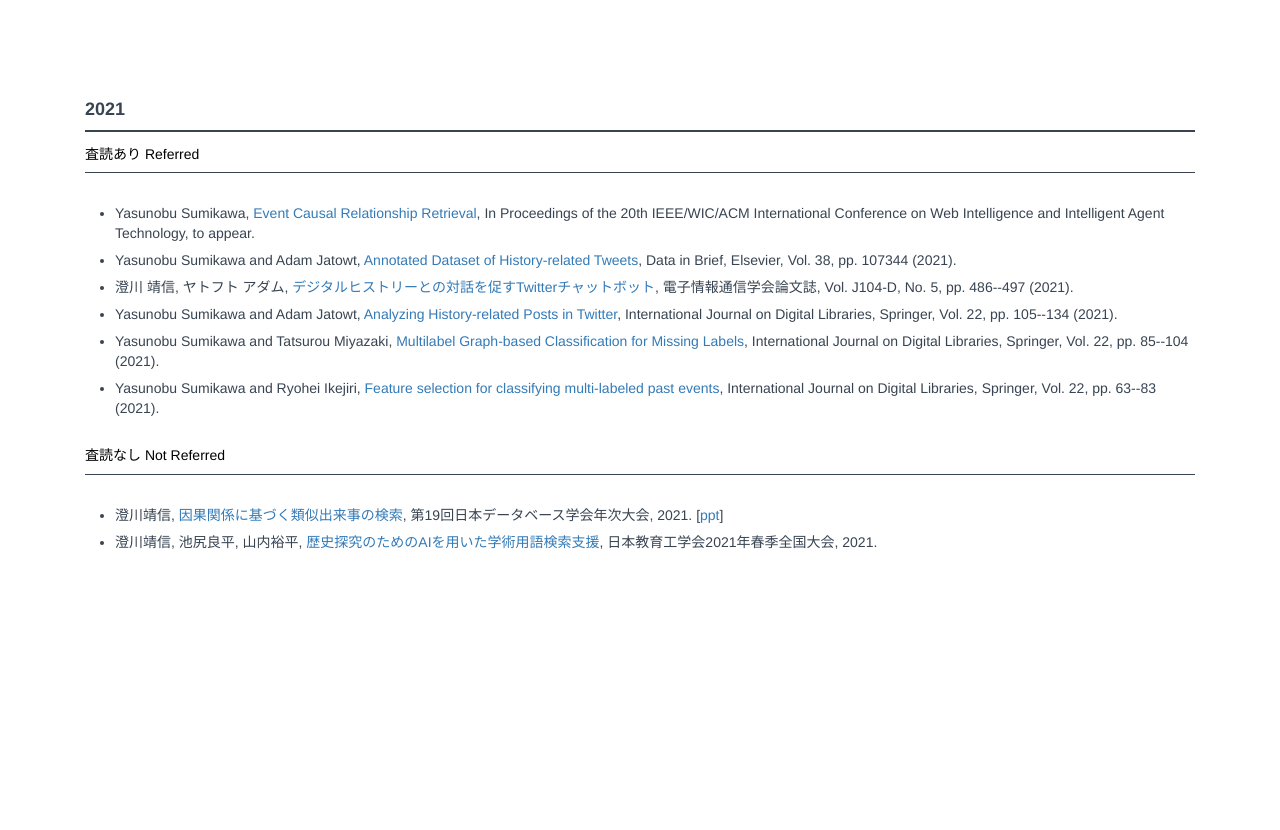
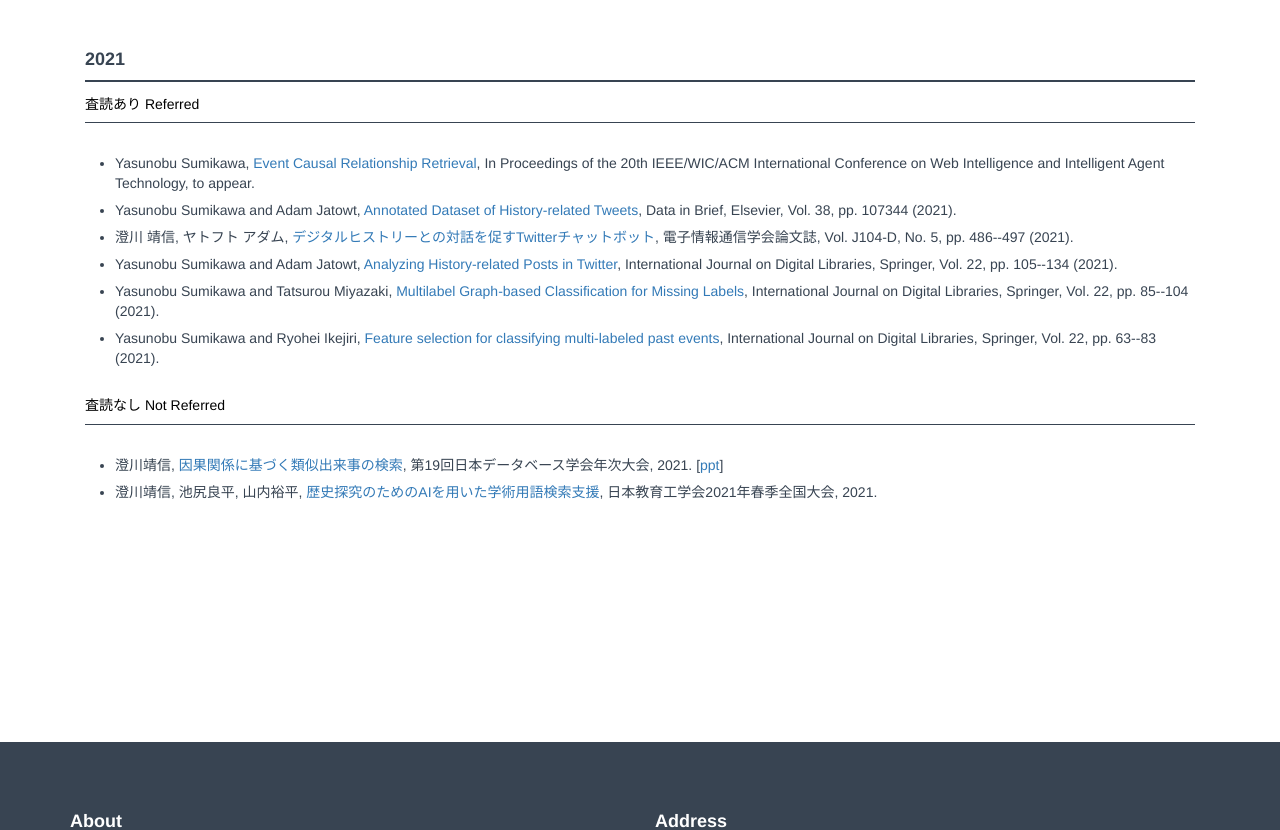
Before and after one commit to sumilab/web, a PHP site: page /achievements.html in a window 1280 px wide. Shown: the part 64-894 px from the top of the page. Run offline with PHP 8.4, Linux system fonts and the light colour scheme.

Commit message:
minor changing css style

```diff
--- a/achievements.html
+++ b/achievements.html
@@ -49,6 +49,14 @@
     </div>
   </nav>
 
+  <!--
+  <div class="container">
+    <p>
+      <a href="achievements.html#2021">2021</a>
+    </p>
+  </div>
+  -->
+
   <!-- Contents -->
   <div id="allachievements">
     <div class="container mtb">
@@ -74,7 +82,7 @@
    ************* -->
 
       <div class="col-lg-12">
-        <h4>2021</h4>
+        <h4><div id="2021">2021</div></h4>
         <div class="hline"></div>
 
         <h5>査読あり Referred</h5>
--- a/css/style.css
+++ b/css/style.css
@@ -110,17 +110,17 @@
 }
 
 .mtb {
-	margin-top: 80px;
-	margin-bottom: 80px;
+	margin-top: 30px;
+	margin-bottom: 30px;
 	text-align: center;
 }
 
 .mb {
-	margin-bottom: 60px;
+	margin-bottom: 30px;
 }
 
 .mt {
-	margin-top: 60px;
+	margin-top: 30px;
 }
 
 .hline {
```
